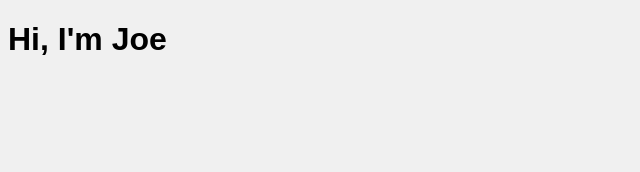
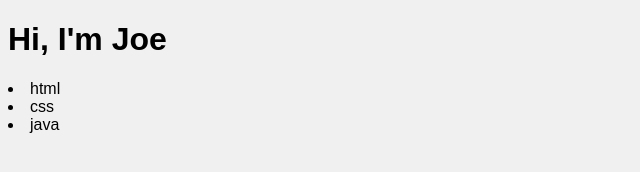
Before and after one commit to abdirahmanj1/git-push-en-pull, a plain HTML site: page portfolio/index.html in a window 1280 px wide. Shown: the whole page, without its empty margins (0-640 px from the left). Drawn offline with Linux system fonts and the light colour scheme.

Commit message:
first commit

```diff
--- a/portfolio/index.html
+++ b/portfolio/index.html
@@ -6,6 +6,9 @@
 </head>
 <body>
   <h1>Hi, I'm Joe</h1>
+  <li>html</li>
+  <li>css </li>
+  <li> java </li>
   <script src="script.js"></script>
 </body>
 </html>
```
